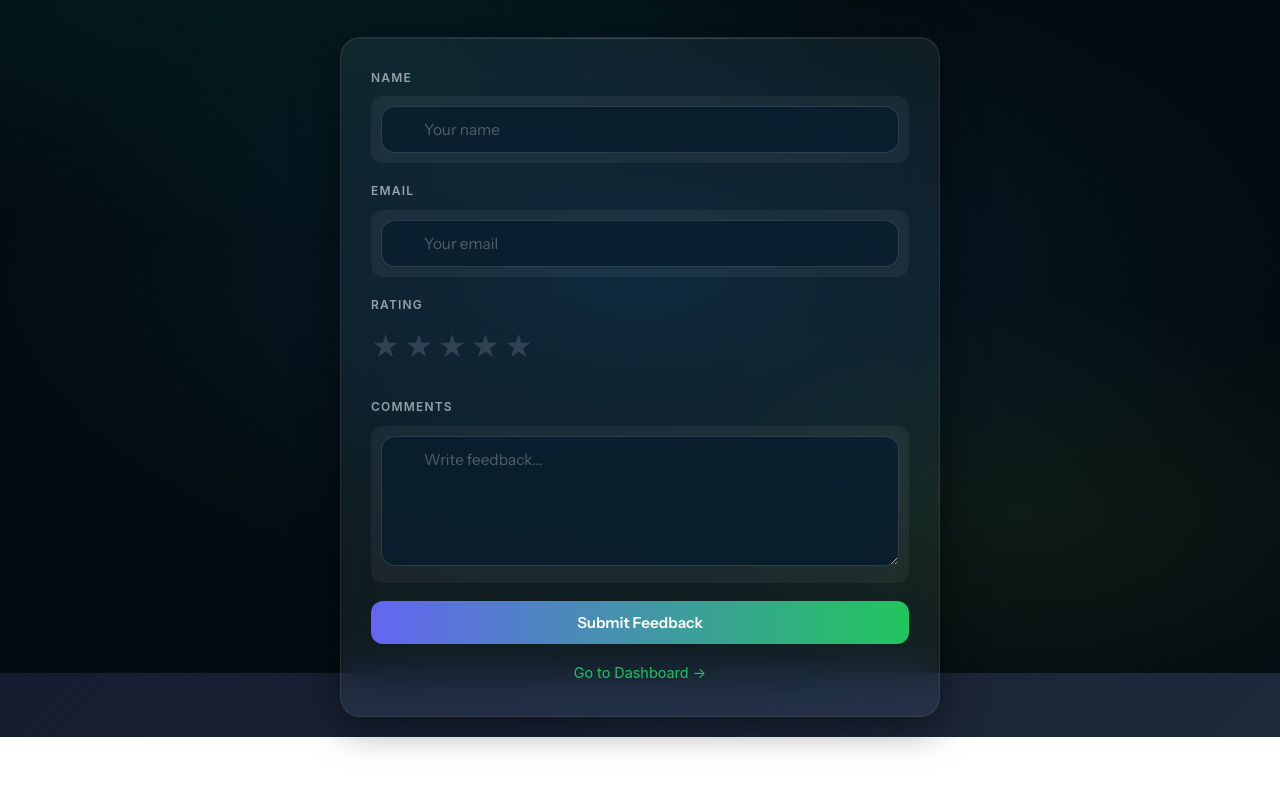
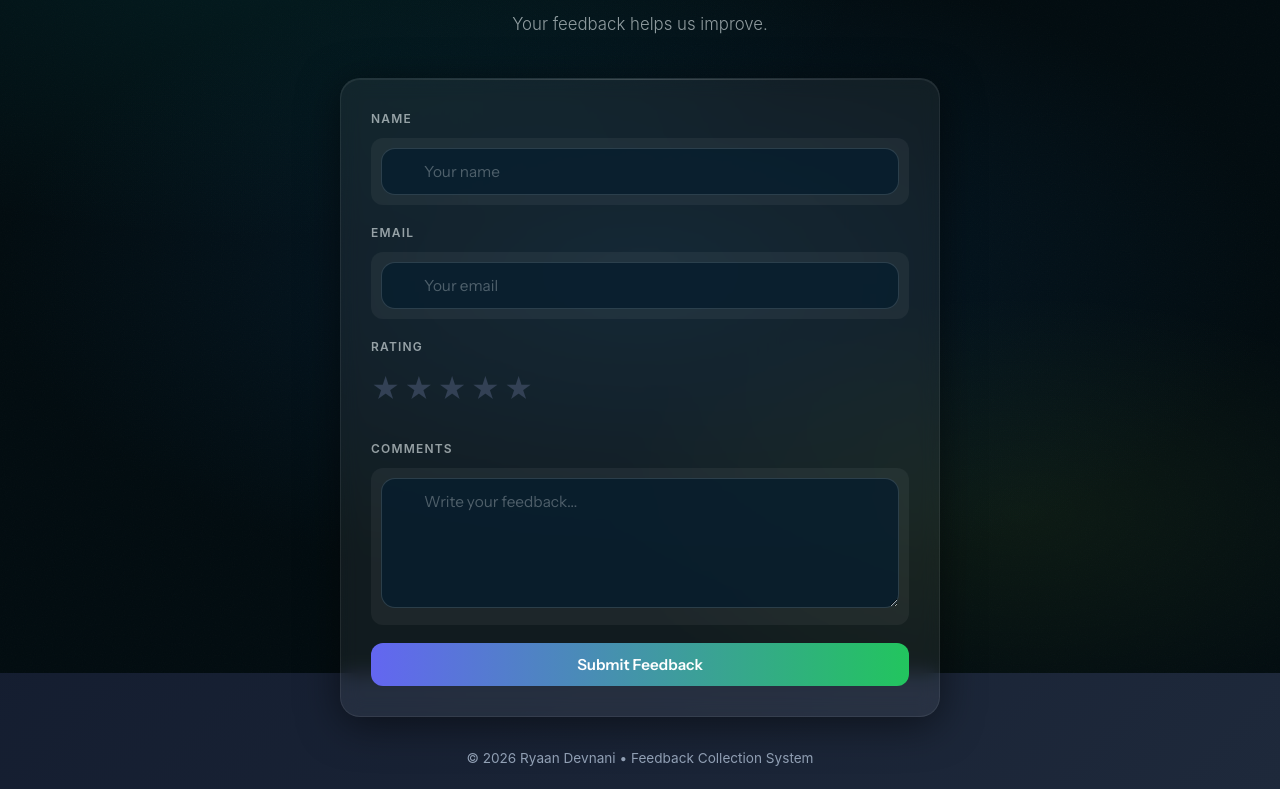
Before and after one commit to ryaancodes/feedback-system, a website: page public/index.html in a window 1280 px wide. Shown: the part 127-916 px from the top of the page. Before the commit the page ends 864 px from the top, so only its background shows below. Drawn offline with Linux system fonts and the light colour scheme.

Commit message:
Final UI cleanup

```diff
--- a/public/index.html
+++ b/public/index.html
@@ -3,7 +3,7 @@
 <head>
   <meta charset="UTF-8">
   <meta name="viewport" content="width=device-width, initial-scale=1.0">
-  <title>Submit Feedback</title>
+  <title>Feedback Collection System</title>
 
   <link rel="stylesheet" href="/css/style.css">
 
@@ -30,6 +30,7 @@
       padding: 30px;
       background: rgba(255, 255, 255, 0.06);
       border-radius: 20px;
+      backdrop-filter: blur(10px);
     }
 
     .form-group {
@@ -50,6 +51,7 @@
       color: white;
       outline: none;
       box-sizing: border-box;
+      font-size: 0.95rem;
     }
 
     textarea {
@@ -91,16 +93,18 @@
       font-weight: 600;
       cursor: pointer;
       transition: 0.2s;
+      font-size: 0.95rem;
     }
 
     .btn:hover {
       opacity: 0.9;
     }
 
-    a {
-      color: #22c55e;
-      text-decoration: none;
-      font-size: 0.9rem;
+    footer {
+      text-align: center;
+      margin-top: 30px;
+      color: #94a3b8;
+      font-size: 0.85rem;
     }
   </style>
 </head>
@@ -109,6 +113,7 @@
 
 <div class="page-hero">
   <h1>Submit Feedback</h1>
+  <p>Your feedback helps us improve.</p>
 </div>
 
 <div class="page-wrapper">
@@ -171,7 +176,7 @@
             id="comments"
             name="comments"
             maxlength="500"
-            placeholder="Write feedback..."
+            placeholder="Write your feedback..."
             required
           ></textarea>
         </div>
@@ -183,11 +188,11 @@
 
     </form>
 
-    <div style="text-align:center; margin-top:15px;">
-      <a href="/pages/admin-login.html">Go to Dashboard →</a>
-    </div>
+  </div>
 
-  </div>
+  <footer>
+    © 2026 Ryaan Devnani • Feedback Collection System
+  </footer>
 </div>
 
 <script src="/js/feedback-form.js"></script>
```
